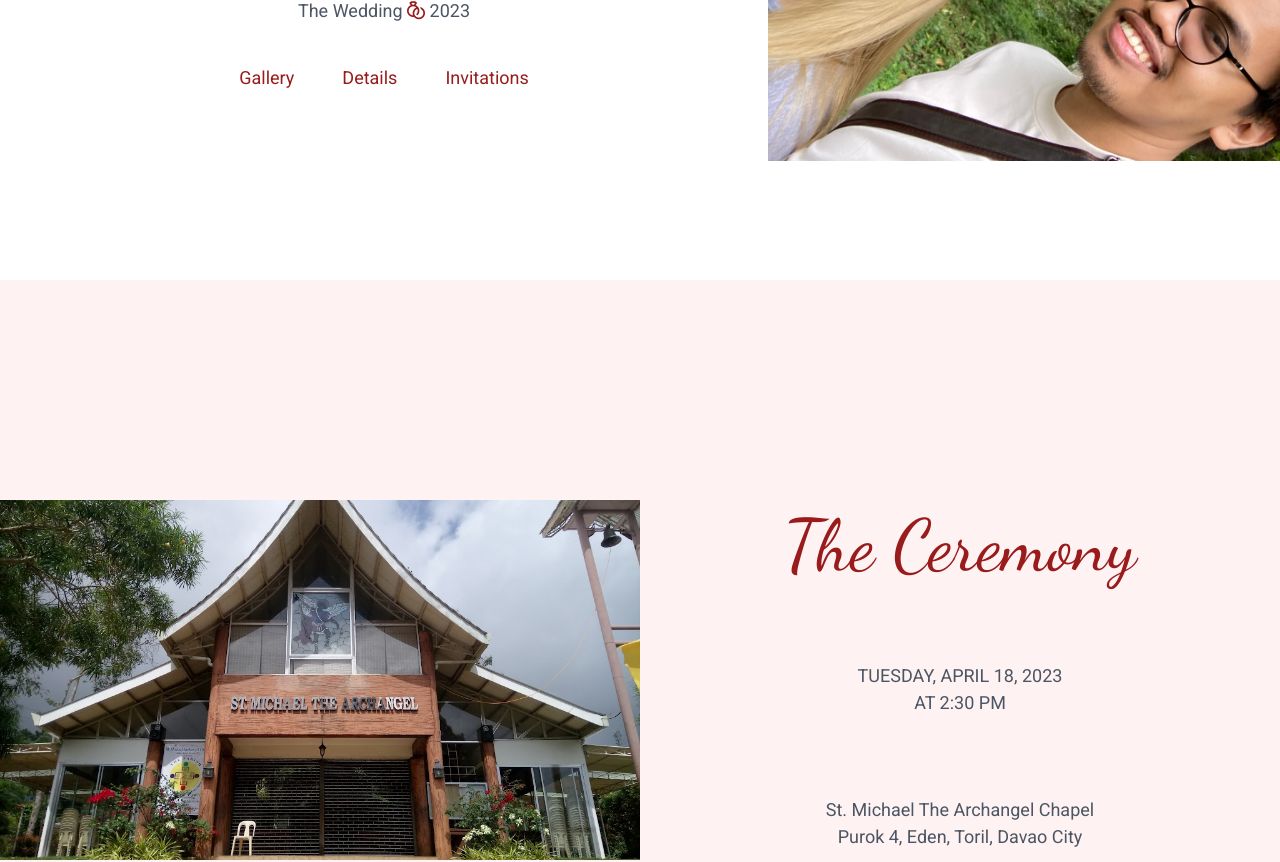
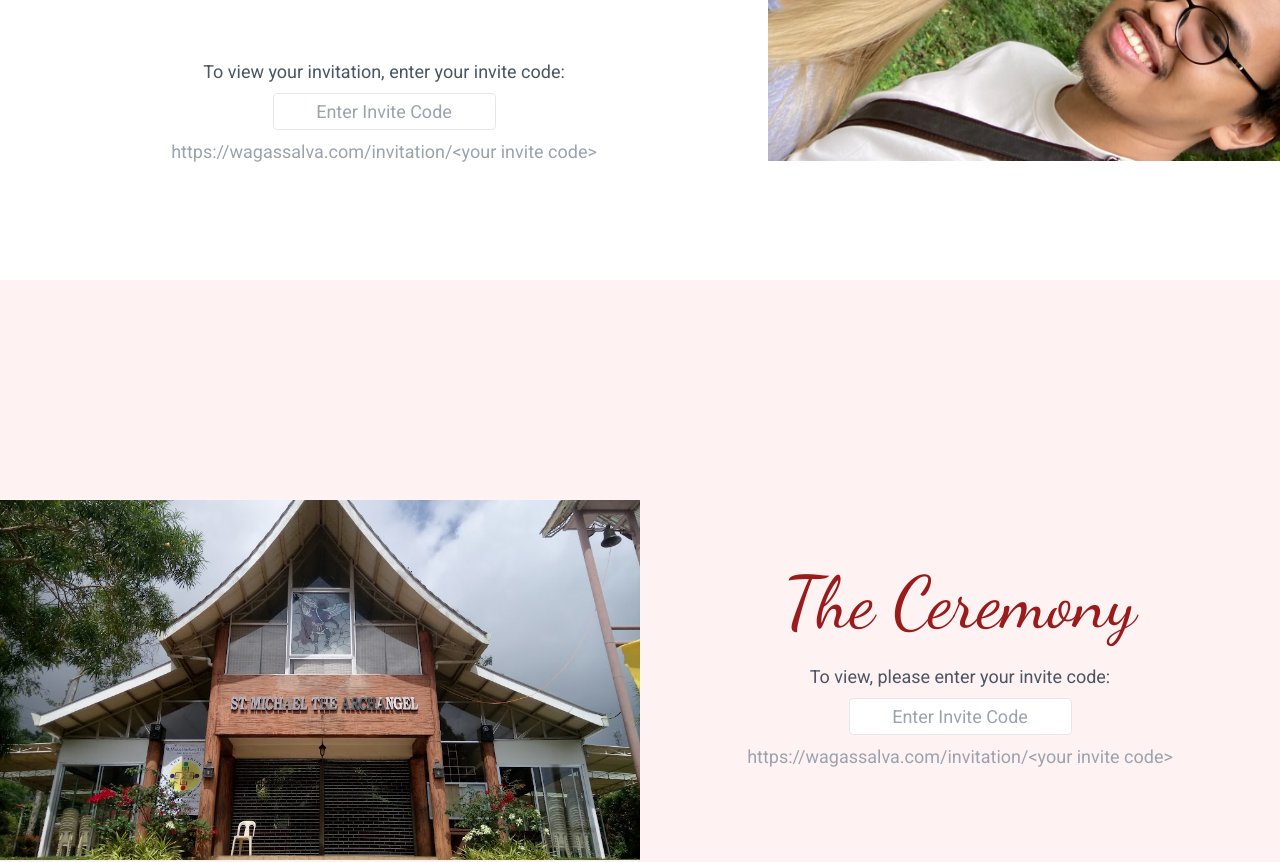
Before and after one commit to luigiaxl/wedding-portal, a Vue app: page / in a window 1280 px wide. Shown: the part 520-1382 px from the top of the page. Built offline with nearby package versions, Linux system fonts and the light colour scheme; no server answers; a web font is replaced by a local one.

Commit message:
[Invite] Require invite code to view wedding details

```diff
--- a/src/App.vue
+++ b/src/App.vue
@@ -1,5 +1,20 @@
 <script setup lang="ts">
-import { RouterView } from "vue-router";
+import { RouterView, useRoute } from "vue-router";
+import { onMounted } from "vue";
+import { useUser } from "@/composables/useUser";
+
+const { fetchUserByInvite } = useUser();
+const route = useRoute();
+
+onMounted(() => {
+  const invite_code = localStorage.getItem("invite_code");
+
+  if (route.params.code) {
+    fetchUserByInvite(<string>route.params.code);
+  } else if (invite_code) {
+    fetchUserByInvite(invite_code);
+  }
+});
 </script>
 
 <template>
--- a/src/components/home/CeremonySection.vue
+++ b/src/components/home/CeremonySection.vue
@@ -1,5 +1,9 @@
 <script lang="ts" setup>
 import MainSection from "@/components/MainSection.vue";
+import { useUser } from "@/composables/useUser";
+import EnterInviteCodePrompt from "@/components/invite_code/EnterInviteCodePrompt.vue";
+
+const { has_user } = useUser();
 </script>
 
 <template>
@@ -16,11 +20,15 @@ import MainSection from "@/components/MainSection.vue";
         The Ceremony
       </h2>
 
-      <p class="mt-20">TUESDAY, APRIL 18, 2023</p>
-      <p>AT 2:30 PM</p>
+      <div v-if="has_user" class="flex flex-col justify-center items-center">
+        <p class="mt-20">TUESDAY, APRIL 18, 2023</p>
+        <p>AT 2:30 PM</p>
 
-      <p class="mt-20">St. Michael The Archangel Chapel</p>
-      <p>Purok 4, Eden, Toril, Davao City</p>
+        <p class="mt-20">St. Michael The Archangel Chapel</p>
+        <p>Purok 4, Eden, Toril, Davao City</p>
+      </div>
+
+      <EnterInviteCodePrompt v-else></EnterInviteCodePrompt>
     </div>
   </MainSection>
 </template>
--- a/src/components/home/ReceptionSection.vue
+++ b/src/components/home/ReceptionSection.vue
@@ -1,5 +1,9 @@
 <script lang="ts" setup>
 import MainSection from "@/components/MainSection.vue";
+import { useUser } from "@/composables/useUser";
+import EnterInviteCodePrompt from "@/components/invite_code/EnterInviteCodePrompt.vue";
+
+const { has_user } = useUser();
 </script>
 
 <template>
@@ -12,12 +16,16 @@ import MainSection from "@/components/MainSection.vue";
         The Reception
       </h2>
 
-      <p class="mt-20">AT 5:00 PM - 9:00 PM</p>
+      <div v-if="has_user" class="flex flex-col justify-center items-center">
+        <p class="mt-20">AT 5:00 PM - 9:00 PM</p>
 
-      <p class="mt-20">Vista Restaurant</p>
-      <p>Eden Nature Park and Resort</p>
+        <p class="mt-20">Vista Restaurant</p>
+        <p>Eden Nature Park and Resort</p>
 
-      <p class="mt-10">Eden, Toril, Davao City</p>
+        <p class="mt-10">Eden, Toril, Davao City</p>
+      </div>
+
+      <EnterInviteCodePrompt v-else></EnterInviteCodePrompt>
     </div>
 
     <div class="flex-1 h-full hidden lg:flex items-center justify-center">
--- /dev/null
+++ b/src/components/invite_code/EnterInviteCodePrompt.vue
@@ -0,0 +1,38 @@
+<script lang="ts" setup>
+import { ref } from "vue";
+import { useUser } from "@/composables/useUser";
+
+const { fetchUserByInvite } = useUser();
+const inviteCode = ref<string>();
+
+interface Props {
+  message: string;
+}
+withDefaults(defineProps<Props>(), {
+  message: "To view, please enter your invite code:",
+});
+
+const submitInviteCode = () => {
+  fetchUserByInvite(inviteCode.value || "");
+};
+</script>
+
+<template>
+  <div class="flex flex-col justify-center my-6 items-center">
+    <p>{{ message }}</p>
+    <div class="mt-2">
+      <form @submit.prevent="submitInviteCode">
+        <input
+          type="text"
+          v-model="inviteCode"
+          class="px-2 py-1 rounded text-center border"
+          placeholder="Enter Invite Code"
+        />
+      </form>
+    </div>
+
+    <p class="mt-2 text-gray-400">
+      https://wagassalva.com/invitation/&lt;your invite code&gt;
+    </p>
+  </div>
+</template>
--- /dev/null
+++ b/src/composables/useUser.ts
@@ -0,0 +1,37 @@
+import { computed, readonly, ref } from "vue";
+import axios from "axios";
+import type { User } from "@/types/User";
+
+const user = ref<User>();
+
+export const useUser = () => {
+  const hasUser = computed(() => user.value !== undefined);
+
+  const setUser = (userData: User) => {
+    user.value = userData;
+  };
+
+  const fetchUserByInvite = (inviteCode: string) => {
+    return new Promise((resolve, reject) => {
+      axios
+        .get(`/api/invites/${inviteCode}`)
+        .then((result) => {
+          setUser(result.data.user);
+          localStorage.setItem("invite_code", result.data.user.invite_code);
+          resolve(result.data.user);
+        })
+        .catch((err) => {
+          localStorage.removeItem("invite_code");
+          reject(err);
+        });
+    });
+  };
+
+  return {
+    user: readonly(user),
+    has_user: readonly(hasUser),
+
+    setUser,
+    fetchUserByInvite,
+  };
+};
--- /dev/null
+++ b/src/types/User.ts
@@ -0,0 +1,4 @@
+export interface User {
+  name: string;
+  invite_code: string;
+}
--- a/src/views/HomeView.vue
+++ b/src/views/HomeView.vue
@@ -8,10 +8,13 @@ import MainSection from "@/components/MainSection.vue";
 import CeremonySection from "@/components/home/CeremonySection.vue";
 import ReceptionSection from "@/components/home/ReceptionSection.vue";
 import ScrollNavs from "@/components/buttons/ScrollNavs.vue";
+import { useUser } from "@/composables/useUser";
+import EnterInviteCodePrompt from "@/components/invite_code/EnterInviteCodePrompt.vue";
 
 const imgContainer = ref<HTMLDivElement>();
 const imgClass = ref<string>();
 const route = useRoute();
+const { has_user, user } = useUser();
 
 onMounted(() => {
   onWindowResize();
@@ -49,7 +52,7 @@ const scrollToAnchor = (hashbang: string) => {
         >
           <div
             style="font-family: Sassy Frass, serif"
-            class="relative text-9xl text-red-800 w-full lg:w-auto lg:-ml-44"
+            class="relative text-9xl text-red-800 w-full w-auto -ml-44"
           >
             <FadeInLetters>Wagas</FadeInLetters>
           </div>
@@ -63,7 +66,7 @@ const scrollToAnchor = (hashbang: string) => {
 
           <div
             style="font-family: Sassy Frass, serif"
-            class="relative text-9xl text-red-800 w-full text-end pr-4 lg:pr-0 lg:text-center lg:w-auto -mt-14 lg:ml-40"
+            class="relative text-9xl text-red-800 w-full pr-0 text-center w-auto -mt-14 ml-40"
           >
             <FadeInLetters>Salva</FadeInLetters>
           </div>
@@ -83,8 +86,21 @@ const scrollToAnchor = (hashbang: string) => {
               @click.prevent="scrollToAnchor('#ceremony')"
               >Details</CustomLink
             >
-            <CustomLink class="mx-6" to="/">Invitations</CustomLink>
+            <CustomLink
+              v-if="has_user"
+              class="mx-6"
+              :to="{
+                path: `/invitation/${user.invite_code}`,
+              }"
+              >Your Invitation</CustomLink
+            >
           </nav>
+
+          <EnterInviteCodePrompt
+            v-if="!has_user"
+            class="mt-16"
+            message="To view your invitation, enter your invite code:"
+          ></EnterInviteCodePrompt>
         </div>
       </div>
 
--- a/src/views/InvitationCard.vue
+++ b/src/views/InvitationCard.vue
@@ -1,36 +1,18 @@
 <script lang="ts" setup>
-import { onMounted, ref } from "vue";
+import { onMounted, ref, watch } from "vue";
 import { useRoute } from "vue-router";
-import axios from "axios";
+import { useUser } from "@/composables/useUser";
 
+const { user, has_user } = useUser();
 const route = useRoute();
 const nameContainer = ref<HTMLElement>();
 const imageContainer = ref<HTMLImageElement>();
-const user = ref<{
-  name: string;
-  invite_code: string;
-}>({
-  name: "",
-  invite_code: "",
-});
 
 onMounted(() => {
-  getInvite();
-
   window.addEventListener("resize", handleResize);
 
   imageContainer.value!.onload = handleResize;
 });
-
-const getInvite = () => {
-  const inviteCode = route.params.code;
-
-  if (inviteCode) {
-    axios.get(`/api/invites/${inviteCode}`).then((result) => {
-      user.value = result.data.user;
-    });
-  }
-};
 
 const handleResize = () => {
   const imgHeight = imageContainer.value?.height;
@@ -59,8 +41,8 @@ const handleResize = () => {
         width="790"
       />
 
-      <div class="absolute name-container" ref="nameContainer">
-        <p>
+      <div class="absolute name-container text-gray-900" ref="nameContainer">
+        <p v-if="has_user">
           <u>{{
             user.name ||
             "&nbsp;&nbsp;&nbsp;&nbsp;&nbsp;&nbsp;&nbsp;&nbsp;&nbsp;&nbsp;&nbsp;&nbsp;&nbsp;&nbsp;&nbsp;&nbsp;&nbsp;&nbsp;&nbsp;&nbsp;&nbsp;&nbsp;&nbsp;&nbsp;&nbsp;&nbsp;&nbsp;&nbsp;&nbsp;&nbsp;&nbsp;&nbsp;&nbsp;&nbsp;&nbsp;&nbsp;&nbsp;&nbsp;&nbsp;&nbsp;&nbsp;&nbsp;&nbsp;&nbsp;&nbsp;&nbsp;&nbsp;&nbsp;&nbsp;&nbsp;"
@@ -69,4 +51,8 @@ const handleResize = () => {
       </div>
     </div>
   </div>
+
+  <div class="flex justify-center">
+    For more details, visit: <a href="https://wagassalva.com">wagassalva.com</a>
+  </div>
 </template>
```
